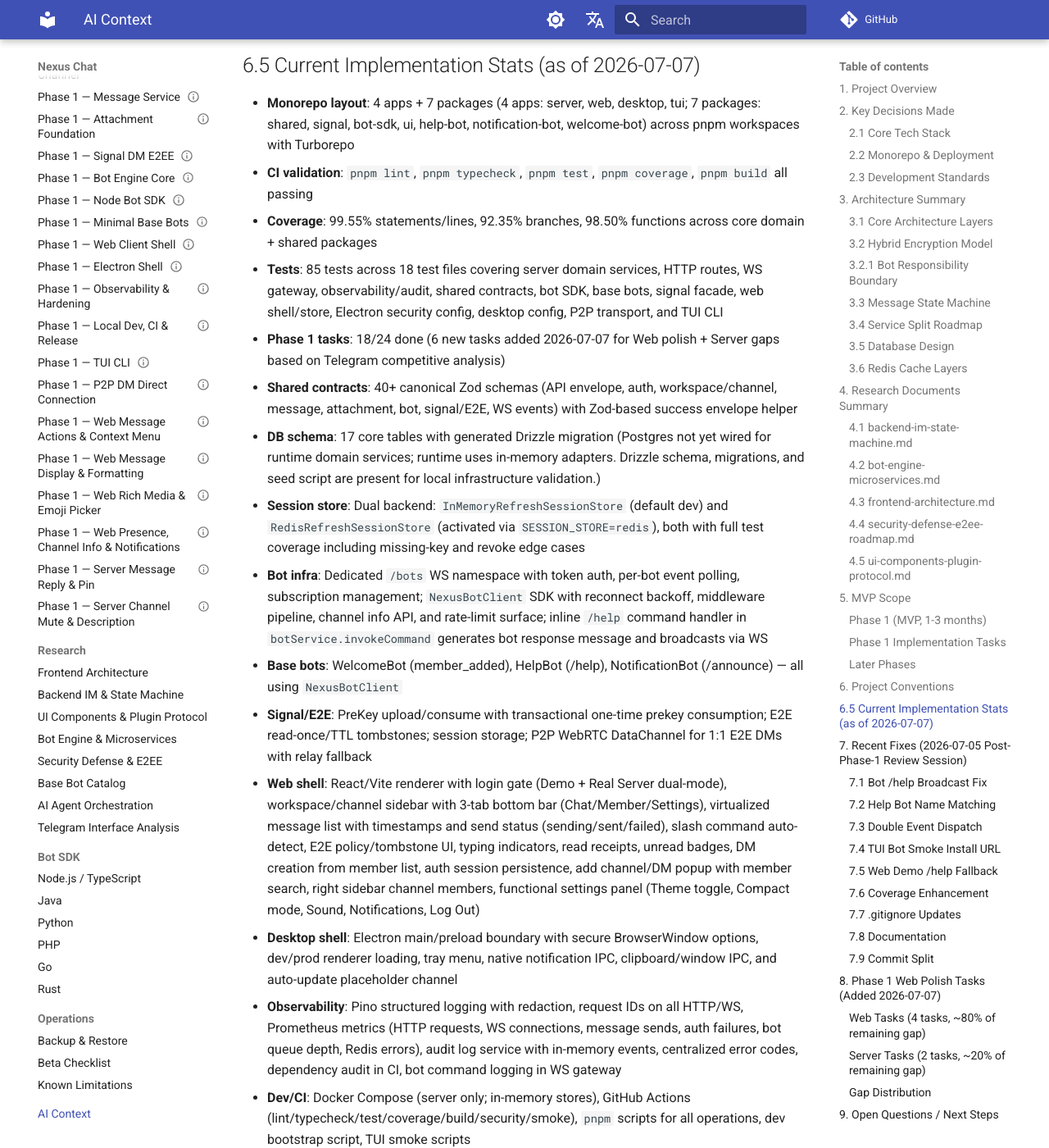
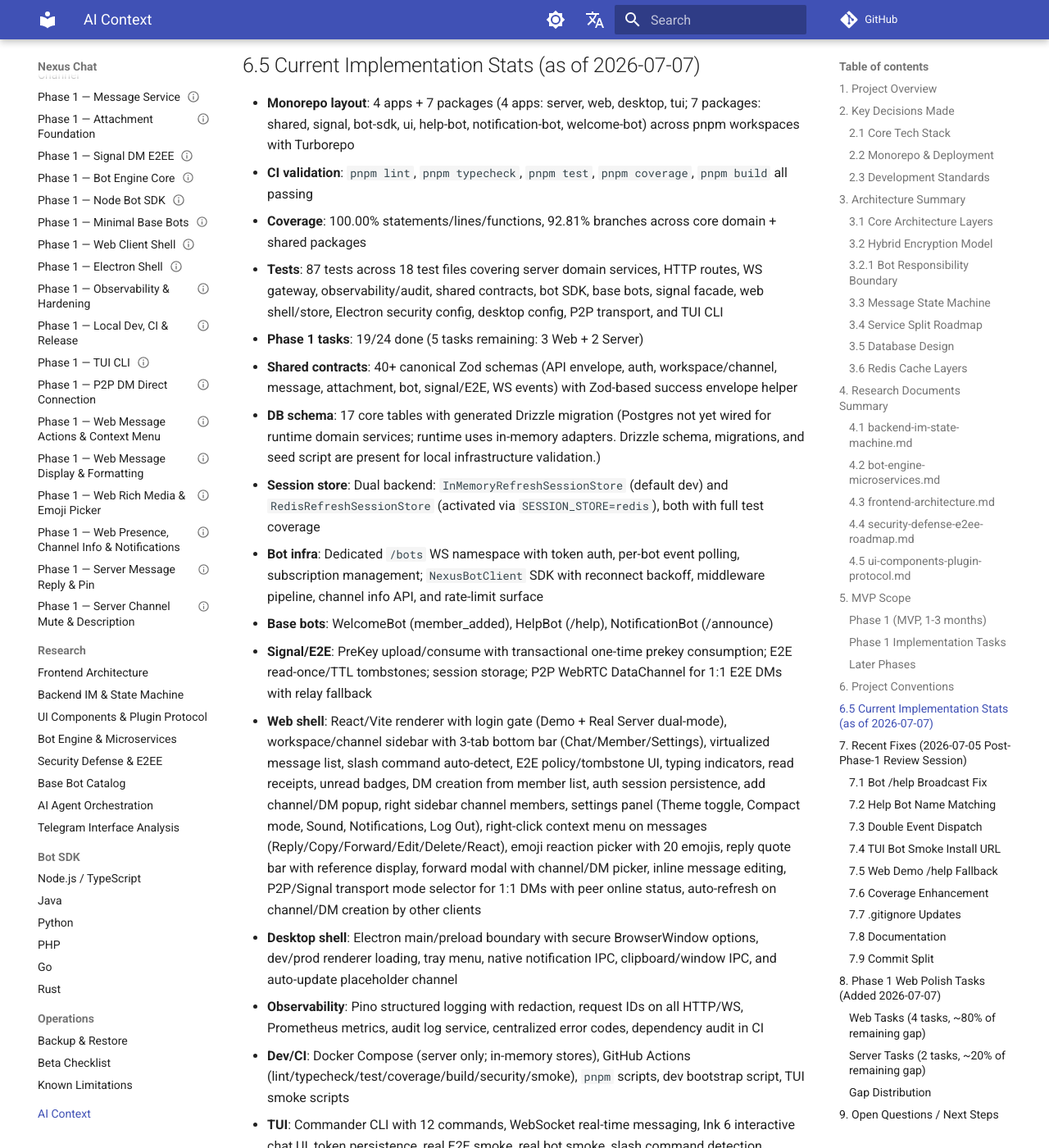
Before and after one commit to immane/nexus-chat, an MkDocs documentation site: the page built from docs/ai/context.md, in a window 1280 px wide and 1400 px high, scrolled down 8723 px. Shown: the whole window at 82% size. Built offline with MkDocs 1.6.1 and Material for MkDocs 9.7.7, drawn with Linux system fonts in a browser that asks for light colours; comment, search, counter and statistics services are not loaded; some of the changed text lies outside the part shown.

Commit message:
docs: update README and context with 100% coverage and latest Phase 1 status

```diff
--- a/docs/ai/context.md
+++ b/docs/ai/context.md
@@ -1,7 +1,7 @@
 # Nexus Chat — Session Context Document
 
-> Last updated: 2026-07-07 (post-Telegram competitive analysis, Phase 1 gap audit, 6 new tasks added)
-> Current status: Phase 1 core complete (18/18 tasks done, 4 Web + 2 Server tasks added for polish), coverage 99.55% statements / 92.35% branches, 85 tests, PR #5 open
+> Last updated: 2026-07-07 (post-coverage push, 100% statements/functions/lines)
+> Current status: Phase 1 polish in progress — task 19 (Message Actions) done, coverage 100% statements/functions/lines, 92.81% branches, 87 tests, PR #5 open
 
 ## 1. Project Overview
 
@@ -239,22 +239,22 @@
 
 - **Monorepo layout**: 4 apps + 7 packages (4 apps: server, web, desktop, tui; 7 packages: shared, signal, bot-sdk, ui, help-bot, notification-bot, welcome-bot) across pnpm workspaces with Turborepo
 - **CI validation**: `pnpm lint`, `pnpm typecheck`, `pnpm test`, `pnpm coverage`, `pnpm build` all passing
-- **Coverage**: 99.55% statements/lines, 92.35% branches, 98.50% functions across core domain + shared packages
-- **Tests**: 85 tests across 18 test files covering server domain services, HTTP routes, WS gateway, observability/audit, shared contracts, bot SDK, base bots, signal facade, web shell/store, Electron security config, desktop config, P2P transport, and TUI CLI
-- **Phase 1 tasks**: 18/24 done (6 new tasks added 2026-07-07 for Web polish + Server gaps based on Telegram competitive analysis)
+- **Coverage**: 100.00% statements/lines/functions, 92.81% branches across core domain + shared packages
+- **Tests**: 87 tests across 18 test files covering server domain services, HTTP routes, WS gateway, observability/audit, shared contracts, bot SDK, base bots, signal facade, web shell/store, Electron security config, desktop config, P2P transport, and TUI CLI
+- **Phase 1 tasks**: 19/24 done (5 tasks remaining: 3 Web + 2 Server)
 - **Shared contracts**: 40+ canonical Zod schemas (API envelope, auth, workspace/channel, message, attachment, bot, signal/E2E, WS events) with Zod-based success envelope helper
 - **DB schema**: 17 core tables with generated Drizzle migration (Postgres not yet wired for runtime domain services; runtime uses in-memory adapters. Drizzle schema, migrations, and seed script are present for local infrastructure validation.)
-- **Session store**: Dual backend: `InMemoryRefreshSessionStore` (default dev) and `RedisRefreshSessionStore` (activated via `SESSION_STORE=redis`), both with full test coverage including missing-key and revoke edge cases
-- **Bot infra**: Dedicated `/bots` WS namespace with token auth, per-bot event polling, subscription management; `NexusBotClient` SDK with reconnect backoff, middleware pipeline, channel info API, and rate-limit surface; inline `/help` command handler in `botService.invokeCommand` generates bot response message and broadcasts via WS
-- **Base bots**: WelcomeBot (member_added), HelpBot (/help), NotificationBot (/announce) — all using `NexusBotClient`
+- **Session store**: Dual backend: `InMemoryRefreshSessionStore` (default dev) and `RedisRefreshSessionStore` (activated via `SESSION_STORE=redis`), both with full test coverage
+- **Bot infra**: Dedicated `/bots` WS namespace with token auth, per-bot event polling, subscription management; `NexusBotClient` SDK with reconnect backoff, middleware pipeline, channel info API, and rate-limit surface
+- **Base bots**: WelcomeBot (member_added), HelpBot (/help), NotificationBot (/announce)
 - **Signal/E2E**: PreKey upload/consume with transactional one-time prekey consumption; E2E read-once/TTL tombstones; session storage; P2P WebRTC DataChannel for 1:1 E2E DMs with relay fallback
-- **Web shell**: React/Vite renderer with login gate (Demo + Real Server dual-mode), workspace/channel sidebar with 3-tab bottom bar (Chat/Member/Settings), virtualized message list with timestamps and send status (sending/sent/failed), slash command auto-detect, E2E policy/tombstone UI, typing indicators, read receipts, unread badges, DM creation from member list, auth session persistence, add channel/DM popup with member search, right sidebar channel members, functional settings panel (Theme toggle, Compact mode, Sound, Notifications, Log Out)
+- **Web shell**: React/Vite renderer with login gate (Demo + Real Server dual-mode), workspace/channel sidebar with 3-tab bottom bar (Chat/Member/Settings), virtualized message list, slash command auto-detect, E2E policy/tombstone UI, typing indicators, read receipts, unread badges, DM creation from member list, auth session persistence, add channel/DM popup, right sidebar channel members, settings panel (Theme toggle, Compact mode, Sound, Notifications, Log Out), right-click context menu on messages (Reply/Copy/Forward/Edit/Delete/React), emoji reaction picker with 20 emojis, reply quote bar with reference display, forward modal with channel/DM picker, inline message editing, P2P/Signal transport mode selector for 1:1 DMs with peer online status, auto-refresh on channel/DM creation by other clients
 - **Desktop shell**: Electron main/preload boundary with secure BrowserWindow options, dev/prod renderer loading, tray menu, native notification IPC, clipboard/window IPC, and auto-update placeholder channel
-- **Observability**: Pino structured logging with redaction, request IDs on all HTTP/WS, Prometheus metrics (HTTP requests, WS connections, message sends, auth failures, bot queue depth, Redis errors), audit log service with in-memory events, centralized error codes, dependency audit in CI, bot command logging in WS gateway
-- **Dev/CI**: Docker Compose (server only; in-memory stores), GitHub Actions (lint/typecheck/test/coverage/build/security/smoke), `pnpm` scripts for all operations, dev bootstrap script, TUI smoke scripts
-- **TUI**: Commander CLI with 12 commands, WebSocket real-time messaging, Ink 6 interactive chat UI (compatible with React 19), token persistence to `.env.tui`, real E2E smoke, real bot smoke, slash command detection
+- **Observability**: Pino structured logging with redaction, request IDs on all HTTP/WS, Prometheus metrics, audit log service, centralized error codes, dependency audit in CI
+- **Dev/CI**: Docker Compose (server only; in-memory stores), GitHub Actions (lint/typecheck/test/coverage/build/security/smoke), `pnpm` scripts, dev bootstrap script, TUI smoke scripts
+- **TUI**: Commander CLI with 12 commands, WebSocket real-time messaging, Ink 6 interactive chat UI, token persistence, real E2E smoke, real bot smoke, slash command detection
 - **Docs**: GitHub README and README.zh-CN (detailed bilingual), QUICKSTART.md and QUICKSTART.zh-CN.md (step-by-step setup), beta checklist, known limitations, backup/restore procedure, AI session context document, Telegram competitive analysis
-- **Git history**: 12 commits on `dev` branch since Phase 1 core completion; PR #5 open against `main`
+- **Git history**: 15+ commits on `dev` branch since Phase 1 core completion; PR #5 open against `main`
 
 ---
 
```
Also changed, not shown: other parts of docs/ai/context.md (+1 -1 lines), README.md (+12 -11 lines).
